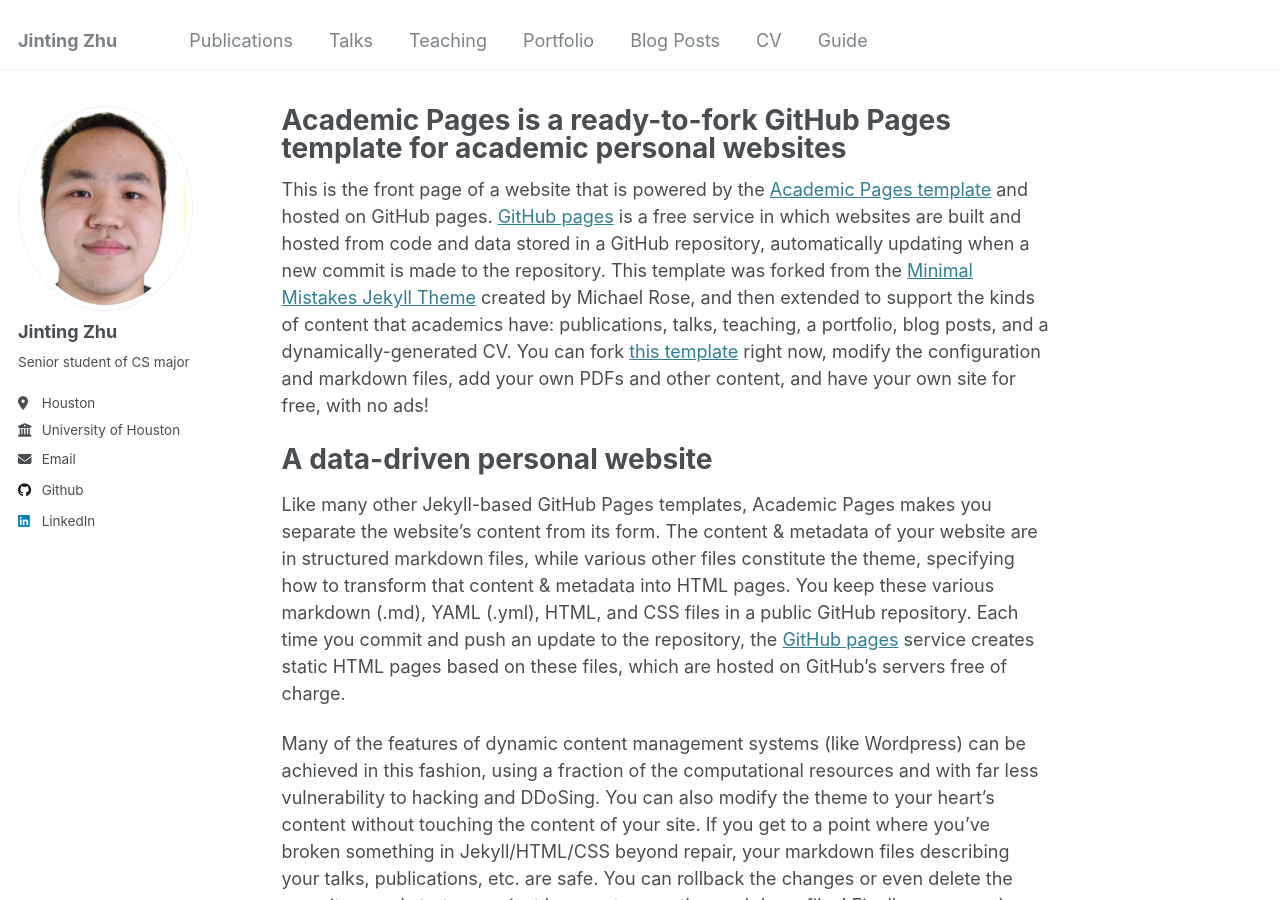
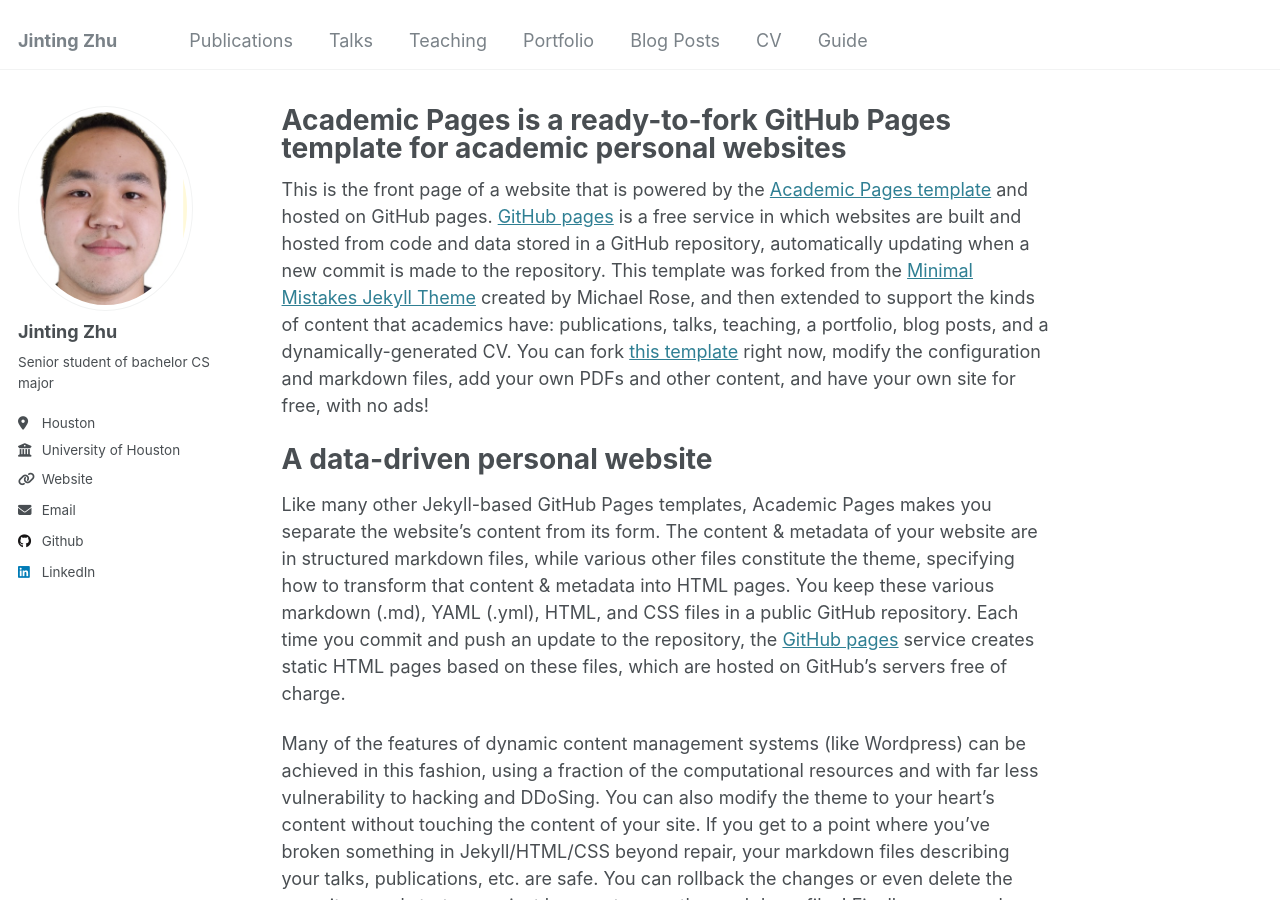
Before and after one commit to jjjzhu-5847/jjjzhu-5847.github.io, a Jekyll site: the page built from _pages/about.md, in a window 1280 px wide and 900 px high. Built offline with Jekyll 4.4.1, drawn with Linux system fonts in a browser that asks for light colours.

Commit message:
Update _config.yml

```diff
--- a/_config.yml
+++ b/_config.yml
@@ -24,10 +24,10 @@
   avatar           : "face.jpg"
   name             : "Jinting Zhu"
   pronouns         : # example: "she/her"
-  bio              : "Senior student of CS major"
+  bio              : "Senior student of bachelor CS major"
   location         : "Houston"
   employer         : "University of Houston"
-  uri              : # URL
+  uri              : "https://jjjzhu-5847.github.io/"# URL
   email            : "jtzhu2001@gmail.com"
 
   # Academic websites
```
